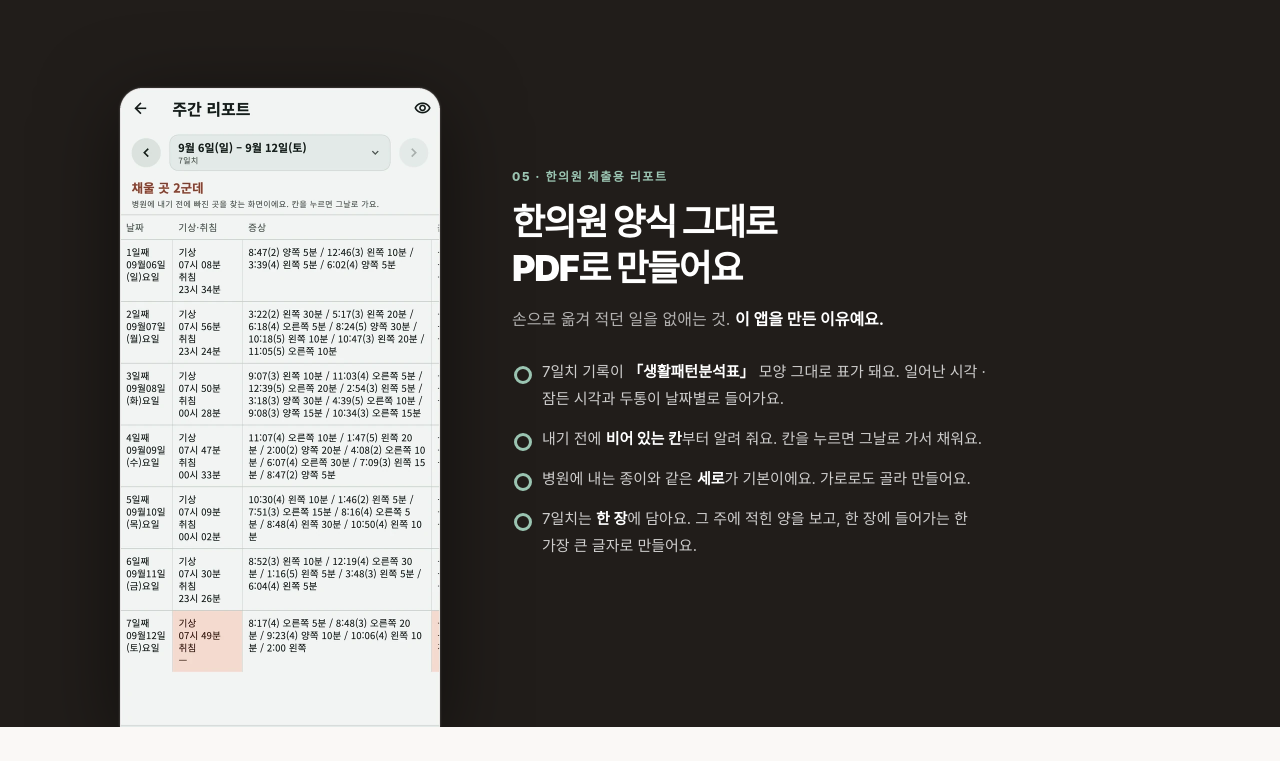
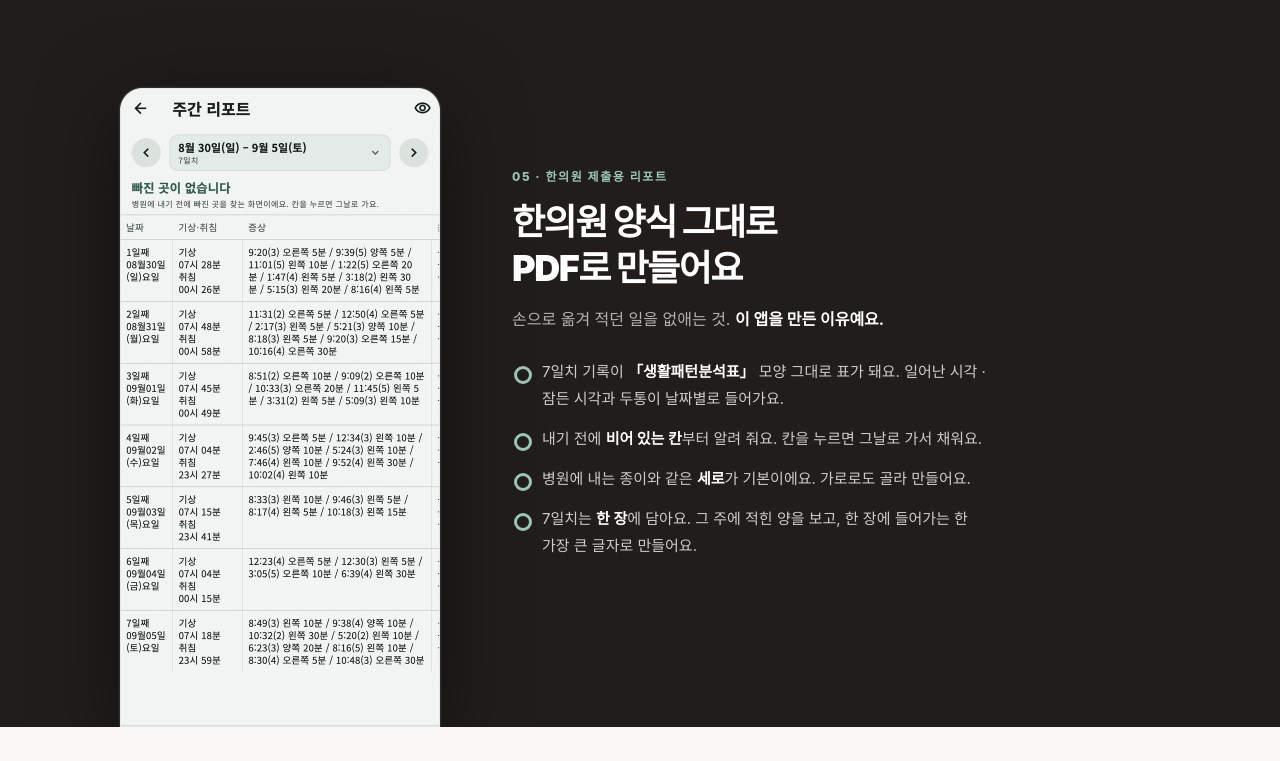
Before and after one commit to Chrisbaba/modusoft-web, a plain HTML site: page jeomjeom/index.html in a window 1280 px wide. Shown: the part 3779-4540 px from the top of the page. Drawn offline with Linux system fonts and the light colour scheme.

Commit message:
리포트 화면은 끝난 한 주로 — 붉은 경고 대신 「빠진 곳이 없습니다」
05 절의 그림이 오늘로 끝나는 반쪽 주여서, 화면 위쪽에 붉은 「채울 곳
2군데」가 떠 있었다. 그 절의 제목은 「한의원 양식 그대로 PDF로 만들어요」다.
앱 저장소에서 컷을 끝난 한 주(8/30~9/5)로 다시 뽑았다 — 이레가 모두 차고
초록으로 「빠진 곳이 없습니다」가 뜬다. 대체 텍스트도 따라 고쳤다.

**파일 이름이 -2026-09-20b 다.** -2026-09-20 은 직전 커밋으로 이미 나갔고
그 뒤에 내용이 바뀌었다. /assets/* 가 1년 immutable 캐시라, 같은 이름으로
덮으면 그 사이에 페이지를 연 사람에게는 1년 동안 옛 그림이 남는다.
꼬리가 06 만 다른 이유를 주석에 적어 둔다.

```diff
--- a/jeomjeom/index.html
+++ b/jeomjeom/index.html
@@ -59,7 +59,8 @@
      /assets/shots/jeomjeom/*.webp 다. 아래 변이 곧게 잘려 있어서 폰은 늘 섹션 바닥에 붙는다
      (.chap 의 padding-bottom 0 + .art 의 align-self:flex-end).
      🔴 재촬영하면 여기도 다시 자르고 **파일 이름 꼬리를 바꾼다** — /assets/* 는 1년 immutable 캐시다.
-     지금 꼬리는 -2026-09-20 (앱 1.0.1 컷). 자르는 자리는 합성 스크립트가 정한다 —
+     지금 꼬리는 -2026-09-20 (앱 1.0.1 컷). 06 만 -2026-09-20b 인데, 그 이름으로 한 번 나간 뒤
+     내용이 바뀌었기 때문이다 — 같은 이름으로 덮으면 이미 받아 간 사람에게 1년 동안 옛 그림이 남는다. 자르는 자리는 합성 스크립트가 정한다 —
      tool/compose_store_shots.py 의 _frame_box 를 6.9" 규격(1320×2868)에 풀면
      crop=(92, 601, 1227, 2868) 이고, 640×1278 로 줄인 뒤 위 모서리만 둥글린다. */
   .shot{display:block;width:320px;max-width:100%;height:auto;filter:drop-shadow(0 20px 36px rgba(33,29,26,.20))}
@@ -418,7 +419,7 @@
             <li>7일치는 <b>한 장</b>에 담아요. 그 주에 적힌 양을 보고, 한 장에 들어가는 한 가장 큰 글자로 만들어요.</li>
           </ul>
         </div>
-        <div class="art"><img class="shot" src="/assets/shots/jeomjeom/06-report-2026-09-20.webp" width="640" height="1278" loading="lazy" decoding="async" alt="주간 리포트 화면. 9월 6일부터 12일까지 표와 「채울 곳 2군데」 안내."></div>
+        <div class="art"><img class="shot" src="/assets/shots/jeomjeom/06-report-2026-09-20b.webp" width="640" height="1278" loading="lazy" decoding="async" alt="주간 리포트 화면. 8월 30일부터 9월 5일까지 표와 「빠진 곳이 없습니다」 안내."></div>
       </div>
     </div>
   </section>
```
Also changed, not shown: assets/shots/jeomjeom/06-report-2026-09-20.webp (deleted), assets/shots/jeomjeom/06-report-2026-09-20b.webp (added).
